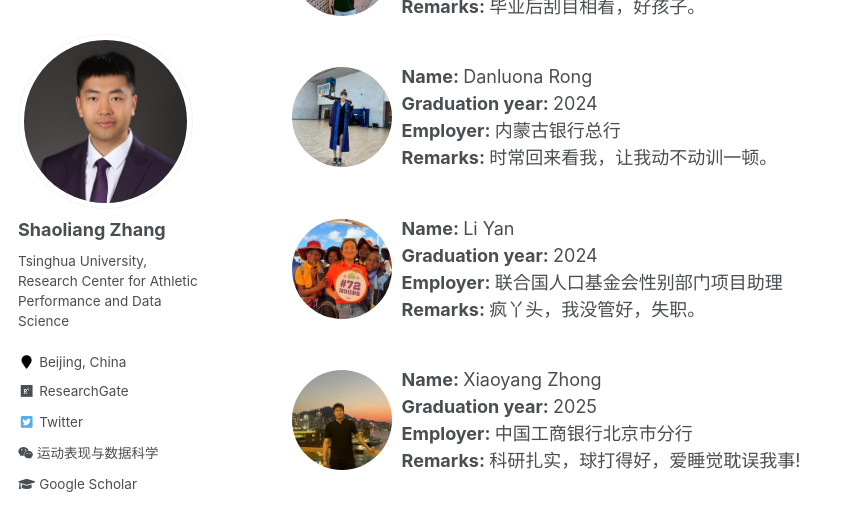
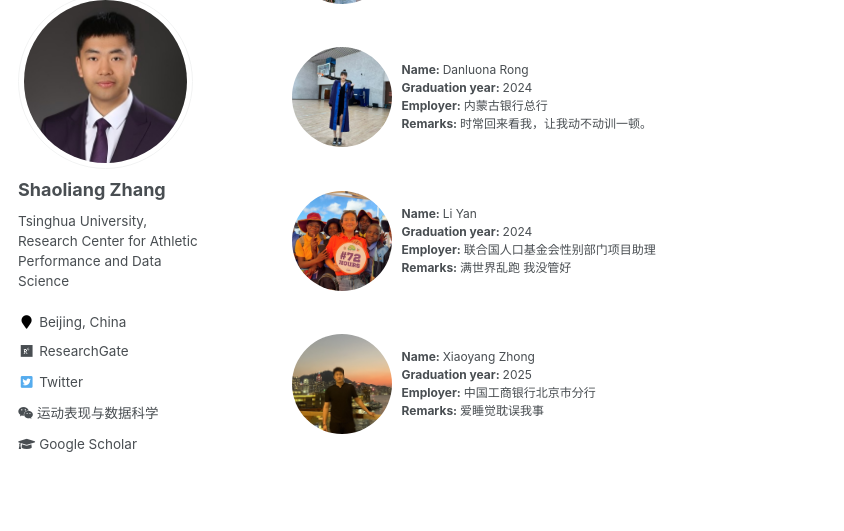
Before and after one commit to sportssuper/ZSL, a Jekyll site: the page built from _pages/graduates.md, in a window 1280 px wide and 900 px high, scrolled down 573 px. Shown: the top 531 px of the window, without its empty margins (0-844 px from the left). Built offline with Jekyll 4.4.1, drawn with Linux system fonts in a browser that asks for light colours; a script that is not in the unit is left out.

Commit message:
Update graduates.md

```diff
--- a/_pages/graduates.md
+++ b/_pages/graduates.md
@@ -28,7 +28,7 @@
 
   <!-- lp-->
   <div style="flex-grow: 1;">
-    <p style="margin: 0; line-height: 1.5;">
+    <p style="margin: 0; line-height: 1.5;font-size: 12px;">
       <strong>Name: </strong>Peng Lu<br>
       <strong>Graduation year: </strong>2023<br>
       <strong>Employer: </strong>政府公务人员<br>
@@ -46,7 +46,7 @@
 
   <!-- hjx-->
   <div style="flex-grow: 1;">
-    <p style="margin: 0; line-height: 1.5;">
+    <p style="margin: 0; line-height: 1.5;font-size: 12px;">
       <strong>Name: </strong>Jiaxiao Han<br>
       <strong>Graduation year: </strong>2024<br>
       <strong>Employer: </strong>政府公务人员<br>
@@ -65,7 +65,7 @@
 
   <!-- Danluona Rong-->
   <div style="flex-grow: 1;">
-    <p style="margin: 0; line-height: 1.5;">
+    <p style="margin: 0; line-height: 1.5;font-size: 12px;">
       <strong>Name: </strong>Danluona Rong<br>
       <strong>Graduation year: </strong>2024<br>
       <strong>Employer: </strong>内蒙古银行总行<br>
@@ -84,11 +84,11 @@
 
   <!-- Li Yan-->
   <div style="flex-grow: 1;">
-    <p style="margin: 0; line-height: 1.5;">
+    <p style="margin: 0; line-height: 1.5;font-size: 12px;">
       <strong>Name: </strong>Li Yan<br>
       <strong>Graduation year: </strong>2024<br>
       <strong>Employer: </strong>联合国人口基金会性别部门项目助理<br>
-      <strong>Remarks: </strong>疯丫头，我没管好，失职。
+      <strong>Remarks: </strong>满世界乱跑 我没管好
     </p>
   </div>
 </div>
@@ -104,11 +104,11 @@
 
   <!-- Xiaoyang Zhong-->
   <div style="flex-grow: 1;">
-    <p style="margin: 0; line-height: 1.5;">
+    <p style="margin: 0; line-height: 1.5;font-size: 12px;">
       <strong>Name: </strong>Xiaoyang Zhong<br>
       <strong>Graduation year: </strong>2025<br>
       <strong>Employer: </strong>中国工商银行北京市分行<br>
-      <strong>Remarks: </strong>科研扎实，球打得好，爱睡觉耽误我事!
+      <strong>Remarks: </strong>爱睡觉耽误我事
     </p>
   </div>
 </div>
```
